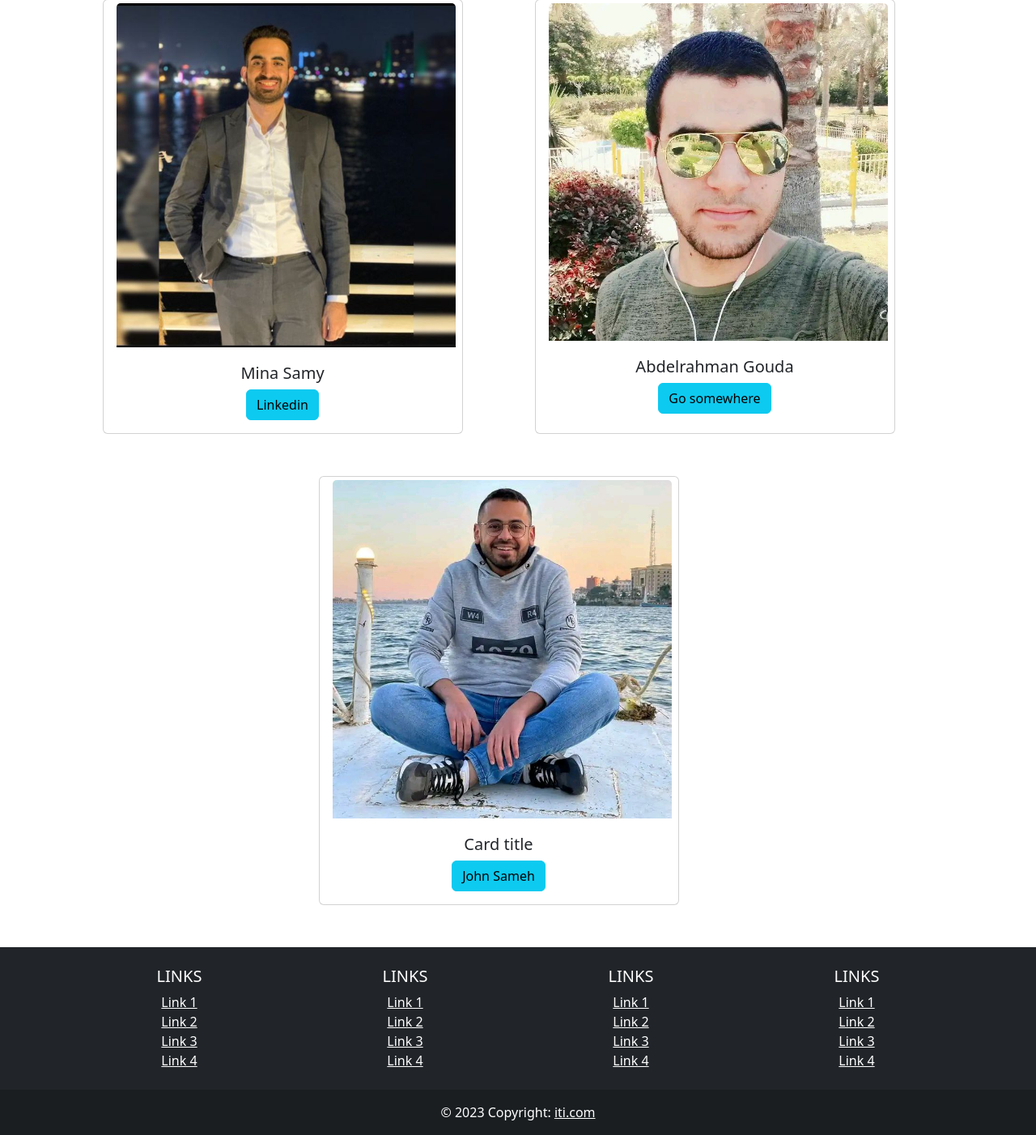
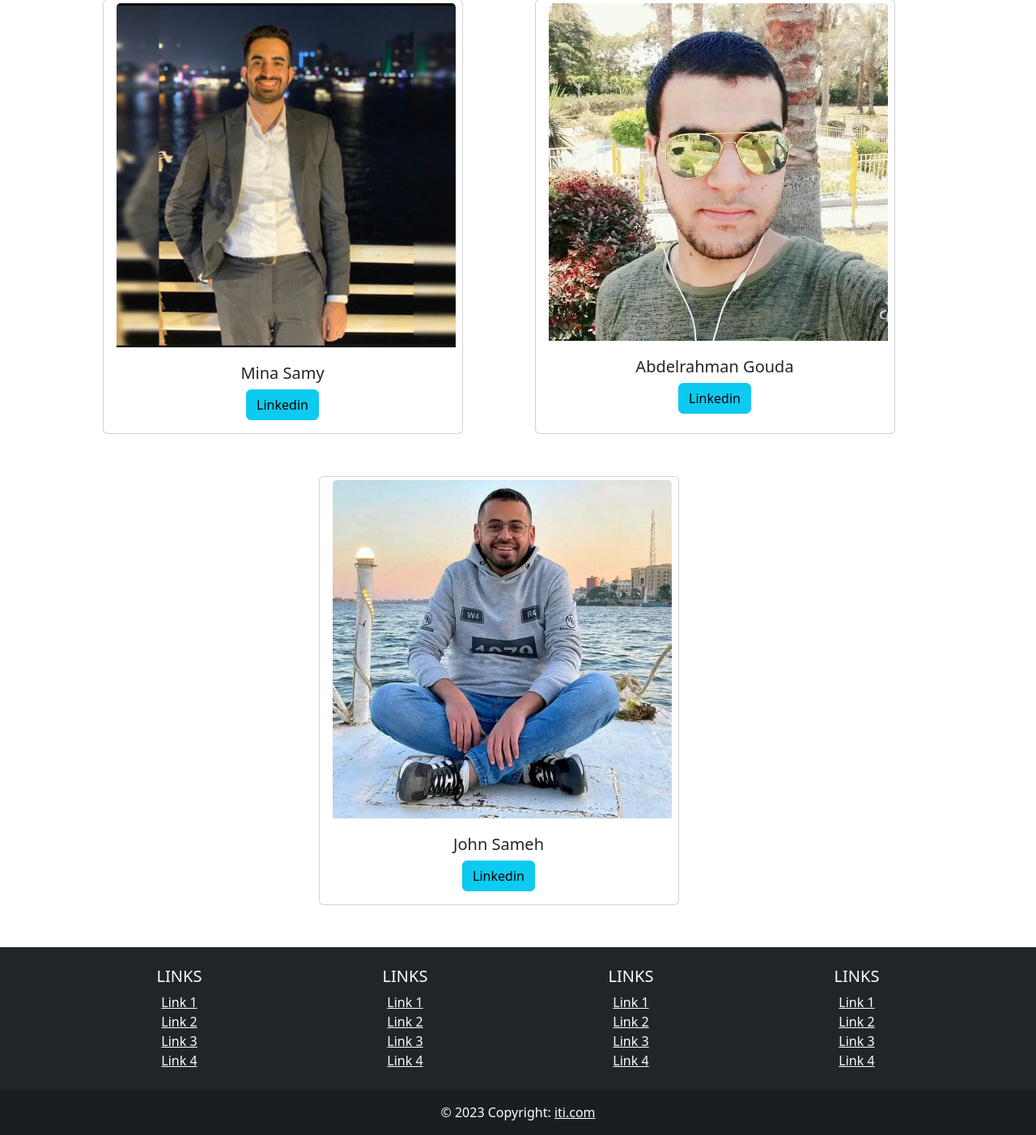
Before and after one commit to Isla-Nad/Crowd_Funding_Project, a Django app: template about/templates/about/about.html in a window 1280 px wide. Shown: the part 899-2301 px from the top of the page at 81% size. Run offline with Django 4.2, Linux system fonts and the light colour scheme; the template is opened without the code that fills it, so the values that code supplies are empty; some libraries are stand-ins or nearby versions.

Commit message:
final touches

```diff
--- a/about/templates/about/about.html
+++ b/about/templates/about/about.html
@@ -35,15 +35,15 @@
                 <img src="{% static 'images/gouda.jpeg' %}" class="card-img-top m-1" alt="...">
                 <div class="card-body">
                 <h5 class="card-title">Abdelrahman Gouda</h5>
-                <a href="#" class="btn btn-info">Go somewhere</a>
+                <a href="#" class="btn btn-info">Linkedin</a>
                 </div>
             </div>
 
             <div class="card col-lg-5 col-xsm-6  m-1 mt-5" >
                 <img src="{% static 'images/john.jpeg' %}" class="card-img-top m-1" alt="...">
                 <div class="card-body">
-                <h5 class="card-title">Card title</h5>
-                <a href="#" class="btn btn-info">John Sameh</a>
+                <h5 class="card-title">John Sameh</h5>
+                <a href="#" class="btn btn-info">Linkedin</a>
                 </div>
             </div>
         </div>
```
